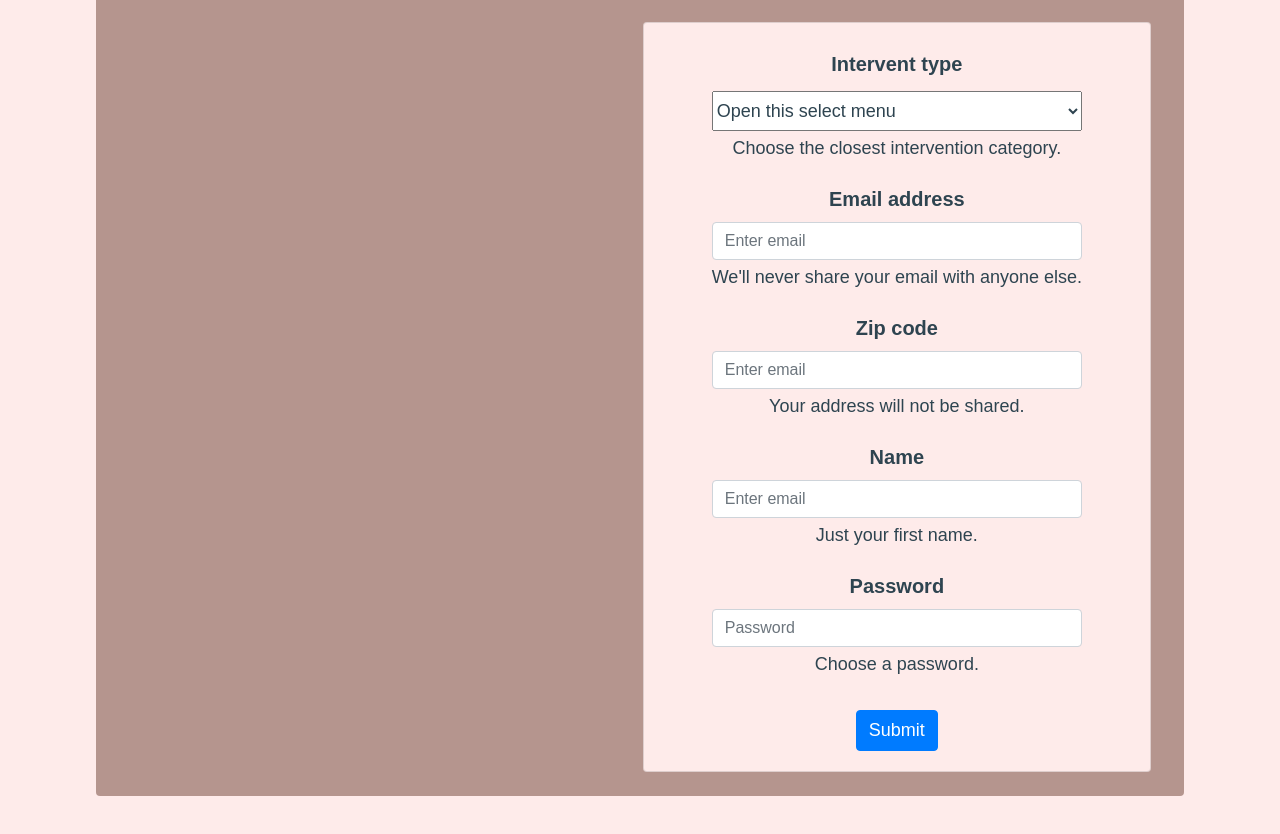
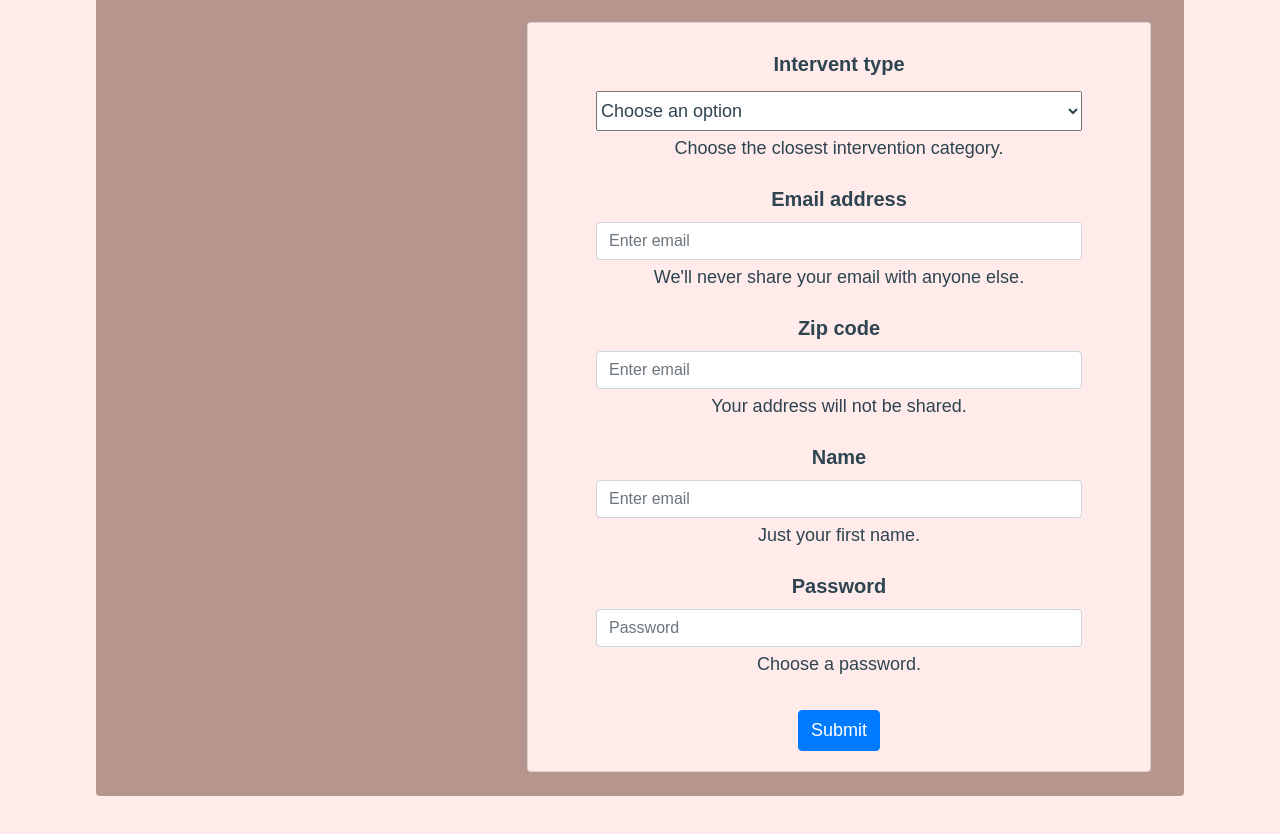
Before and after one commit to marcosaccarola/Health-Advantage, a React (Create React App) app: page / in a window 1280 px wide. Shown: the part 2091-2925 px from the top of the page. Built offline with nearby package versions, Linux system fonts and the light colour scheme.

Commit message:
form list of interventions

```diff
--- a/src/components/0000-Home.jsx
+++ b/src/components/0000-Home.jsx
@@ -131,10 +131,24 @@ const Home=()=>{
                                                         aria-label="Default select example"
                                                         className=''
                                                         style={{width:'100%',height:40,fontWeight:'lighter',fontSize:18,color:'#2e4450'}}>
-                                                        <option>Open this select menu</option>
-                                                        <option value="1">One</option>
-                                                        <option value="2">Two</option>
-                                                        <option value="3">Three</option>
+                                                        <option>Choose an option</option>
+                                                        <option value="1">Prevention of bedsores</option>
+                                                        <option value="3">Critical Patient Nutrition</option>
+                                                        <option value="3">Infusion or injection therapy</option>
+                                                        <option value="3">Treatment of intravascular devices</option>
+                                                        <option value="3">Urostomy management</option>
+                                                        <option value="3">Tracheostomy management</option>
+                                                        <option value="3">Treatment of bladder catheters</option>
+                                                        <option value="3">Percutaneous Endoscopic Gastrostomy Management</option>
+                                                        <option value="3">Gastric tube management</option>
+                                                        <option value="2">Application of medicines for external use</option>
+                                                        <option value="3">Assistance or recovery from immobilization syndrome</option>
+                                                        <option value="3">Assistance related to incontinence or irregularities</option>
+                                                        <option value="3">Treats skin lesions (burns,neuropathic or vascular lesions)</option>
+                                                        <option value="3">Day assistance</option>
+                                                        <option value="3">Night assistance</option>
+                                                        <option value="3">24h assistance</option>
+                                                        <option value="3">Other</option>
                                                     </Form.Select>
                                                 </Form.Text>
                                                 <Form.Text style={{fontWeight:'lighter',fontSize:18,color:'#2e4450'}}>
```
